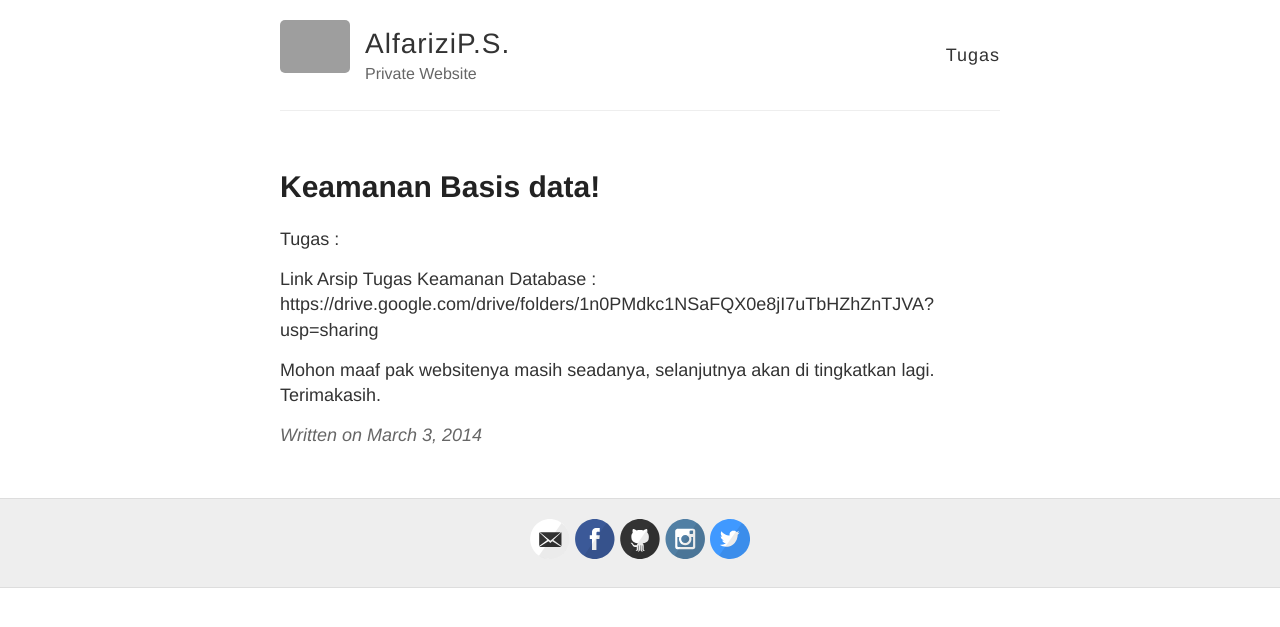
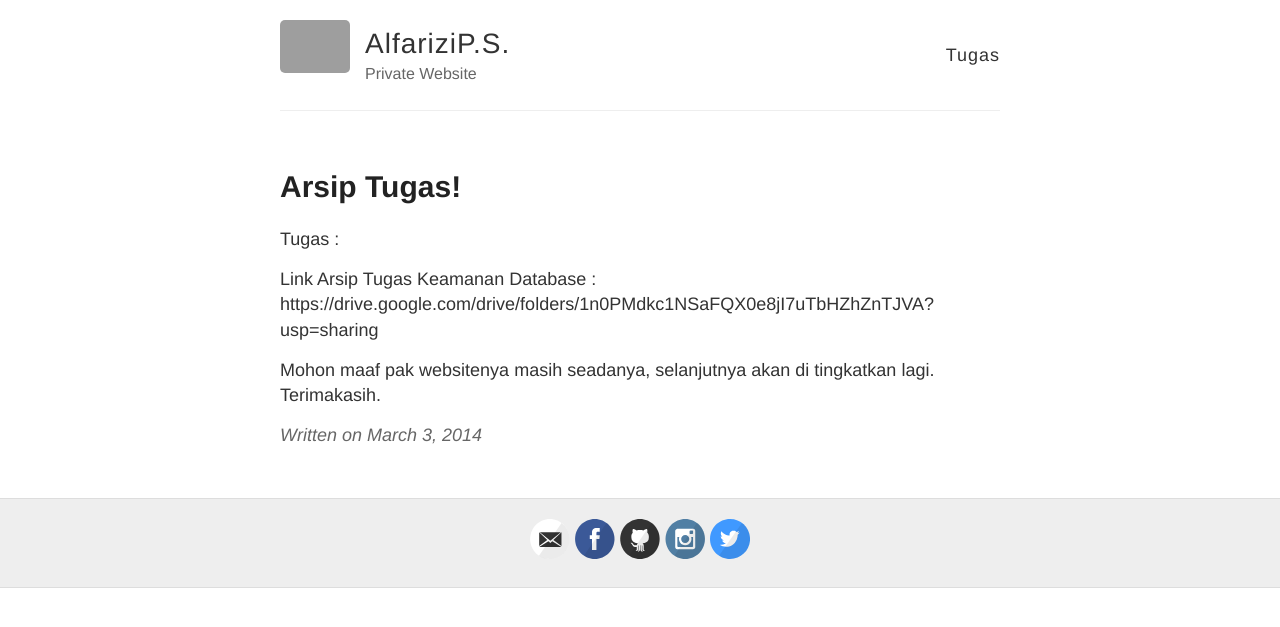
Before and after one commit to Rizie30/Rizie30.github.io, a Jekyll site: the page built from _posts/2014-3-3-Hello-World.md, in a window 1280 px wide. Shown: the top 627 px of the page. Built offline with Jekyll 4.4.1, drawn with Linux system fonts in a browser that asks for light colours; grey boxes are pictures that could not be loaded.

Commit message:
Update 2014-3-3-Hello-World.md

```diff
--- a/_posts/2014-3-3-Hello-World.md
+++ b/_posts/2014-3-3-Hello-World.md
@@ -1,6 +1,6 @@
 ---
 layout: post
-title: Keamanan Basis data!
+title: Arsip Tugas!
 ---
 
 Tugas :
```
